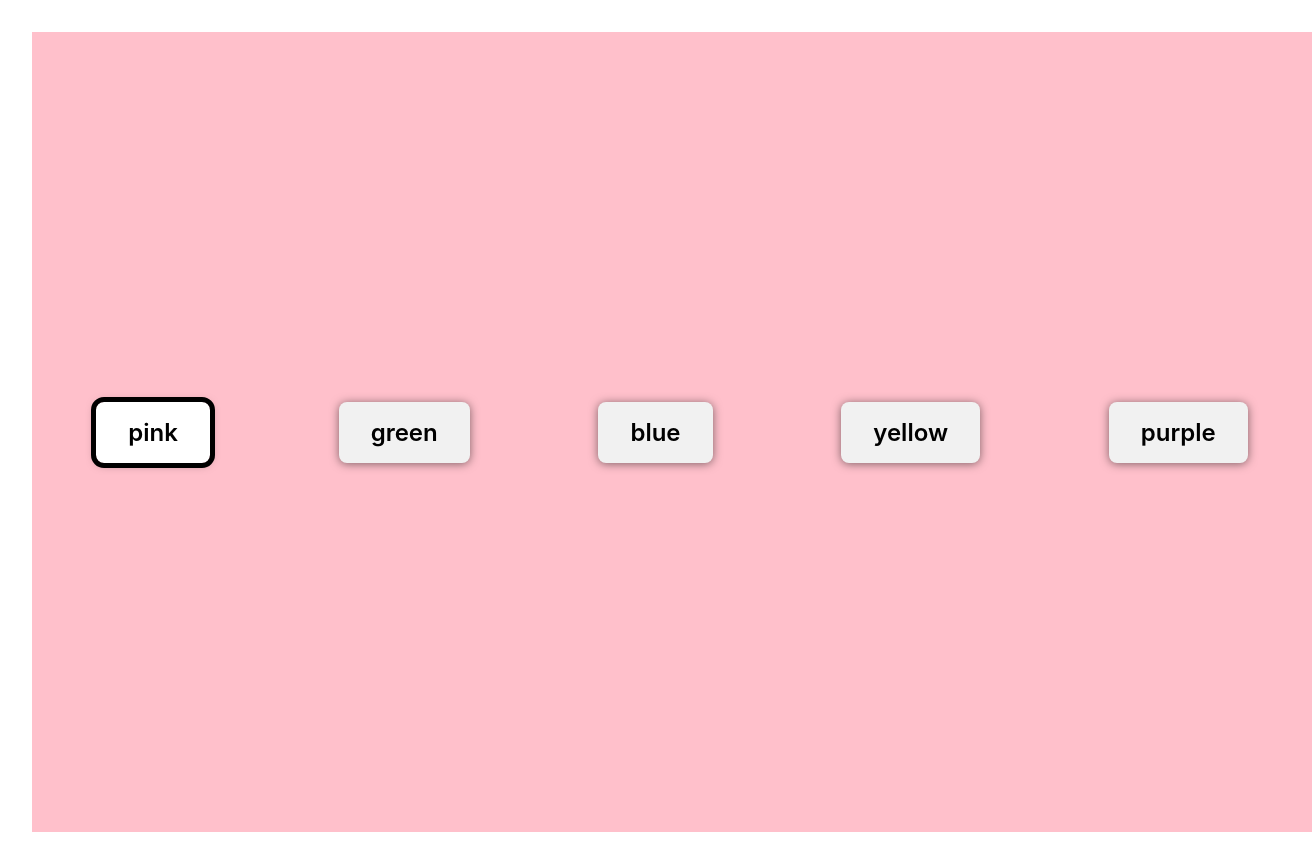
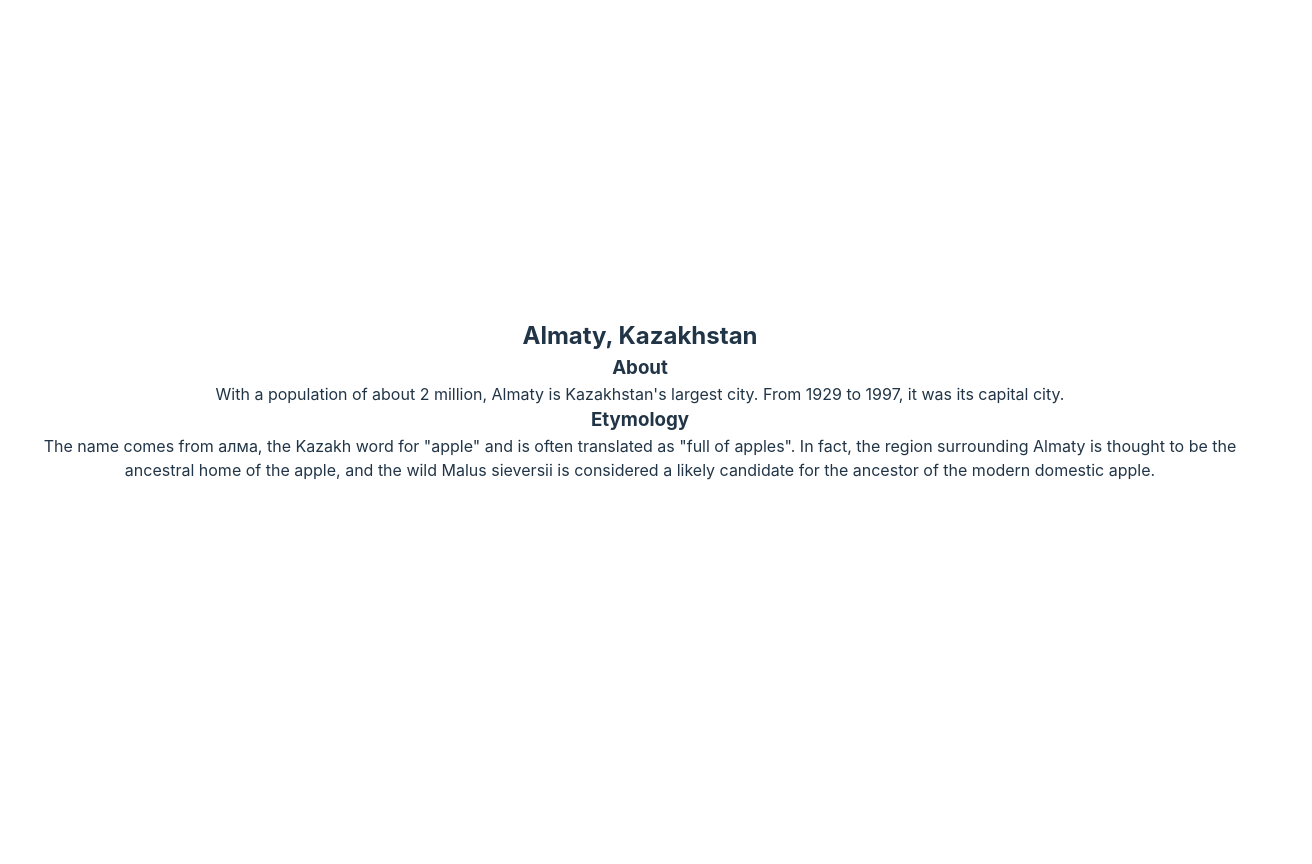
Before and after one commit to WilliamHill11/React-App, a React (Vite) app in the folder my-first-react-app/: page / in a window 1280 px wide. Shown: the whole page, 1312 px wide, since content can reach past the window. After the commit the page ends 800 px from the top, so only its background shows below. Built offline with nearby package versions, Linux system fonts and the light colour scheme.

Commit message:
Lifting state

```diff
--- a/my-first-react-app/src/Greeting.jsx
+++ b/my-first-react-app/src/Greeting.jsx
@@ -172,38 +172,103 @@
 //   );
 // }
 
+// import React, { useState } from 'react';
+// import './App.css';
+
+// const COLORS = ['pink', 'green', 'blue', 'yellow', 'purple'];
+
+// function Greeting() {
+//   const [backgroundColor, setBackgroundColor] = useState(COLORS[0]);
+//   const [backgroundCount, setBackgroundCount] = useState(0);
+
+//   const onButtonClick = (color) => () => {
+//     setBackgroundColor(color);
+//     setBackgroundCount(backgroundCount + 1);
+//   };
+
+//   return (
+//     <div
+//       className="App"
+//       style={{
+//         backgroundColor,
+//       }}
+//     >
+//       {COLORS.map((color) => (
+//         <button
+//           type="button"
+//           key={color}
+//           onClick={onButtonClick(color)}
+//           className={backgroundColor === color ? 'selected' : ''}
+//         >
+//           {color}
+//         </button>
+//       ))}
+//     </div>
+//   );
+// }
+
+// import React, { useState } from 'react';
+// import './App.css';
+
+// function Greeting() {
+//   const [person, setPerson] = useState({ name: 'John', age: 100 });
+
+//   // BAD - Don't do this!
+//   // const handleIncreaseAge = () => {
+//   //   // mutating the current state object
+//   //   person.age = person.age + 1;
+//   //   setPerson(person);
+//   // };
+
+//   // GOOD - Do this!
+//   const handleIncreaseAge = () => {
+//     // copy the existing person object into a new object
+//     // while updating the age property
+//     const newPerson = { ...person, age: person.age + 1 };
+//     setPerson(newPerson);
+//   };
+
+//   return (
+//     <>
+//       <h1>{person.name}</h1>
+//       <h2>{person.age}</h2>
+//       <button onClick={handleIncreaseAge}>Increase age</button>
+//     </>
+//   );
+// }
+
 import React, { useState } from 'react';
 import './App.css';
 
-const COLORS = ['pink', 'green', 'blue', 'yellow', 'purple'];
+function Greeting() {
+  return (
+    <>
+      <h2>Almaty, Kazakhstan</h2>
+      <Panel title="About" isActive={true}>
+        With a population of about 2 million, Almaty is Kazakhstan's largest
+        city. From 1929 to 1997, it was its capital city.
+      </Panel>
+      <Panel title="Etymology" isActive={true}>
+        The name comes from алма, the Kazakh word for "apple" and is often
+        translated as "full of apples". In fact, the region surrounding Almaty
+        is thought to be the ancestral home of the apple, and the wild Malus
+        sieversii is considered a likely candidate for the ancestor of the
+        modern domestic apple.
+      </Panel>
+    </>
+  );
+}
 
-function Greeting() {
-  const [backgroundColor, setBackgroundColor] = useState(COLORS[0]);
-  const [backgroundCount, setBackgroundCount] = useState(0);
-
-  const onButtonClick = (color) => () => {
-    setBackgroundColor(color);
-    console.log(setBackgroundCount(backgroundCount + 1));
-  };
-
+function Panel({ title, children, isActive }) {
   return (
-    <div
-      className="App"
-      style={{
-        backgroundColor,
-      }}
-    >
-      {COLORS.map((color) => (
-        <button
-          type="button"
-          key={color}
-          onClick={onButtonClick(color)}
-          className={backgroundColor === color ? 'selected' : ''}
-        >
-          {color}
-        </button>
-      ))}
-    </div>
+    <section className="panel">
+      <h3>{title}</h3>
+      {isActive ? (
+        <p>{children}</p>
+      ) : (
+        <button onClick={() => setIsActive(true)}>Show</button>
+      )}
+    </section>
   );
 }
 
--- a/my-first-react-app/src/main.jsx
+++ b/my-first-react-app/src/main.jsx
@@ -1,9 +1,8 @@
 import React from 'react';
 import ReactDOM from 'react-dom/client';
-import App from './App.jsx';
+// import App from './App.jsx';
 import './index.css';
 import Greeting from './Greeting.jsx';
-// import { Cranberry } from './Greeting.jsx';
 
 ReactDOM.createRoot(document.getElementById('root')).render(
   <React.StrictMode>
```
